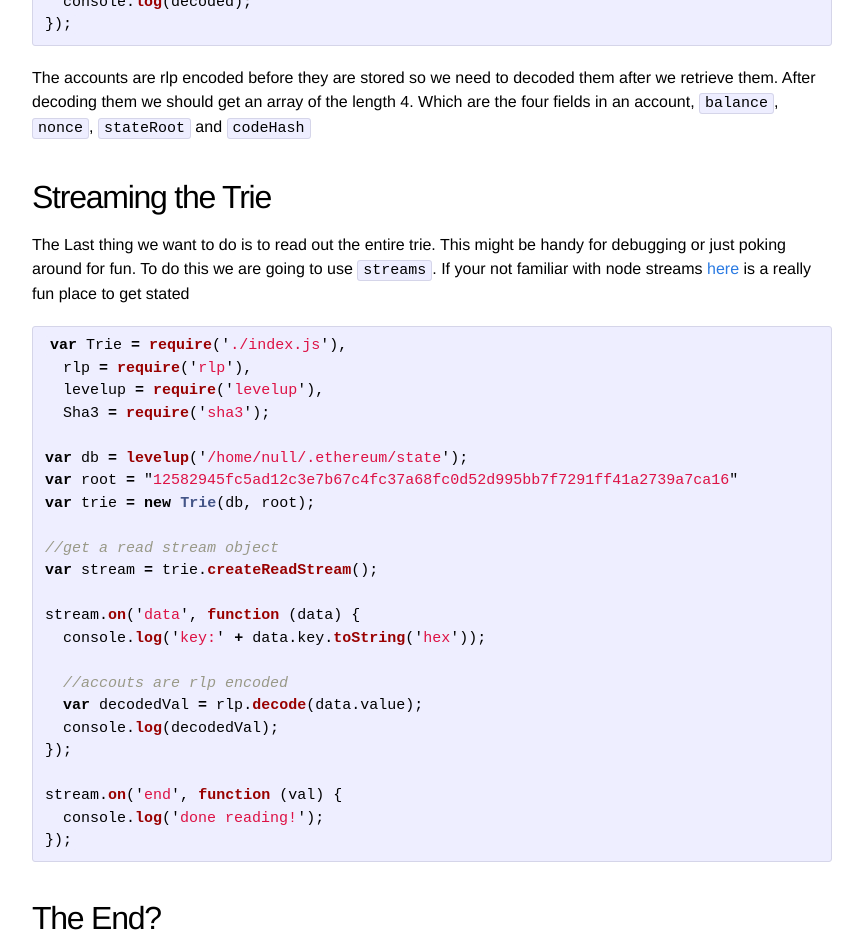
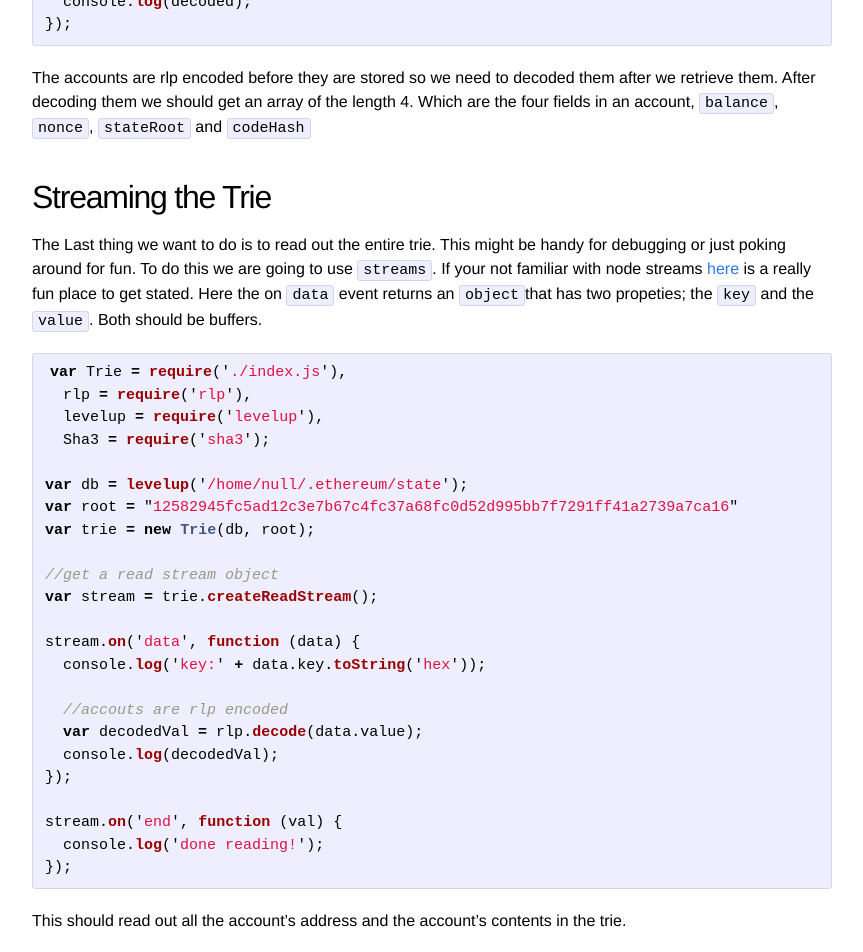
Before and after one commit to emazurek/wanderer.github.io, a Jekyll site: the page built from _posts/2014-05-21-using-ethereums-tries-with-node.markdown, in a window 1280 px wide and 1400 px high, scrolled down 1950 px. Shown: the top 952 px of the window, without its empty margins (208-1071 px from the left). Built offline with Jekyll 4.4.1, drawn with Linux system fonts in a browser that asks for light colours; comment, search, counter and statistics services are not loaded.

Commit message:
Update 2014-05-21-using-ethereums-tries-with-node.markdown

```diff
--- a/_posts/2014-05-21-using-ethereums-tries-with-node.markdown
+++ b/_posts/2014-05-21-using-ethereums-tries-with-node.markdown
@@ -80,7 +80,7 @@ The accounts are rlp encoded before they are stored so we need to decoded them a
 
 ## Streaming the Trie
 
-The Last thing we want to do is to read out the entire trie. This might be handy for debugging or just poking around for fun. To do this we are going to use `streams`. If your not familiar with node streams [here](http://nodeschool.io/#stream-adventure) is a really fun place to get stated
+The Last thing we want to do is to read out the entire trie. This might be handy for debugging or just poking around for fun. To do this we are going to use `streams`. If your not familiar with node streams [here](http://nodeschool.io/#stream-adventure) is a really fun place to get stated. Here the on `data` event returns an `object`that has two propeties; the `key` and the `value`. Both should be buffers.
 
 {% highlight javascript %}
 
@@ -110,5 +110,7 @@ stream.on('end', function (val) {
 
 {% endhighlight %}
 
+This should read out all the account's address and the account's contents in the trie.
+
 ## The End?
 [merkle-patricia-tree](https://github.com/wanderer/merkle-patricia-tree) module can do more than what I went over here. It can create, update and delete values too! amazing! And if you actually read all the way to the bottom, thanks for reading.
```
